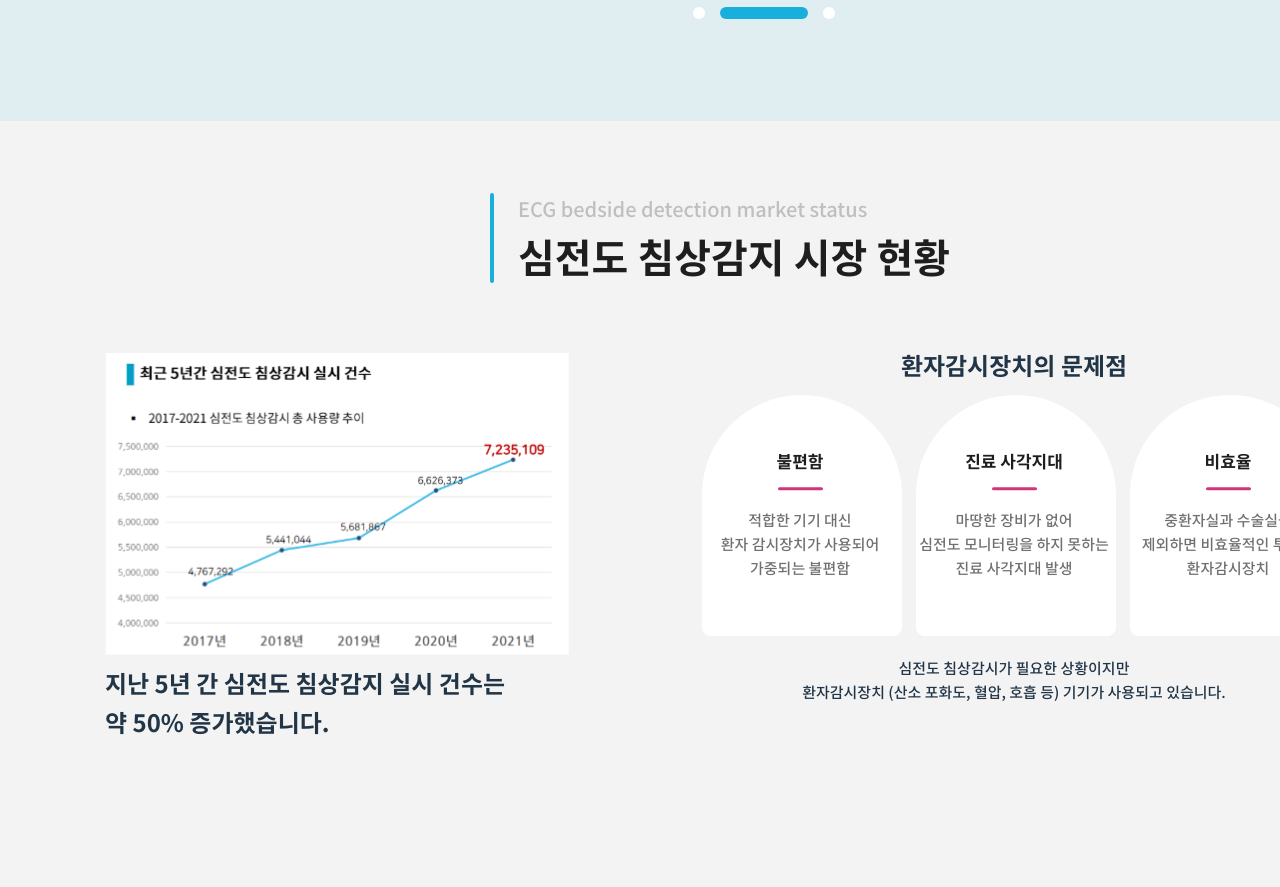
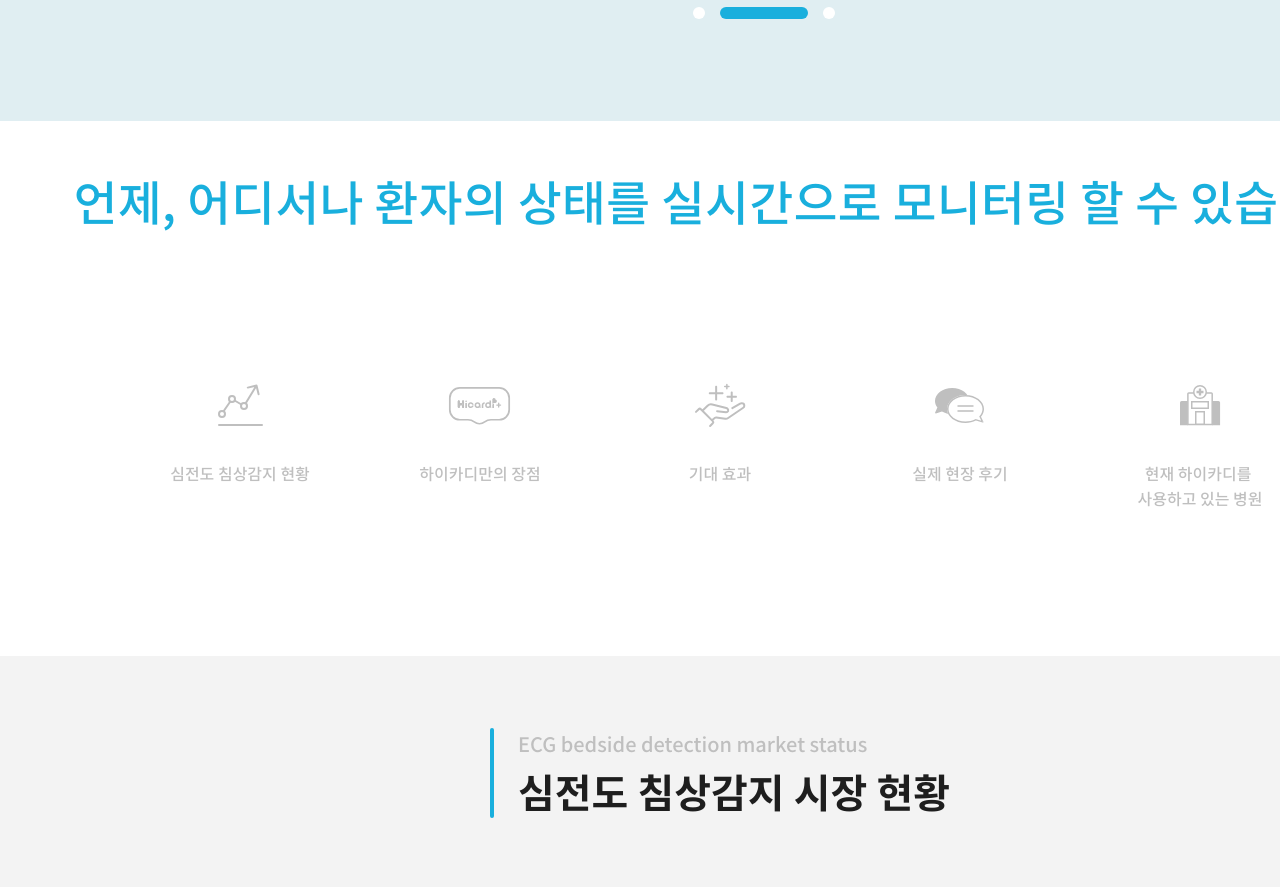
Before and after one commit to DONGA-ST-A/Frontend, a React (Vite) app: page / in a window 1280 px wide. Shown: the part 800-1687 px from the top of the page. Built offline with nearby package versions, Linux system fonts and the light colour scheme; the HTML template or start-up script is replaced by a standard one.

Commit message:
feat : Main <- Slogan, MainCategory component

```diff
--- a/src/pages/MainPage.tsx
+++ b/src/pages/MainPage.tsx
@@ -3,13 +3,17 @@ import Carousel from "@/components/MainPage/Carousel";
 import ExpectedEffect from "@/components/MainPage/ExpectedEffect";
 import Hospital from "@/components/MainPage/Hospital";
 import LearnMore from "@/components/MainPage/LearnMore";
+import MainCategory from "@/components/MainPage/MainCategory";
 import MarketStatus from "@/components/MainPage/MarketStatus";
 import SiteReview from "@/components/MainPage/SiteReview";
+import Slogan from "@/components/MainPage/Slogan";
 
 const MainPage = () => {
   return (
     <>
       <Carousel />
+      <Slogan />
+      <MainCategory />
       <MarketStatus />
       <Advantage />
       <ExpectedEffect />
```
